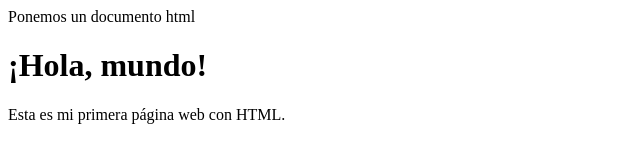
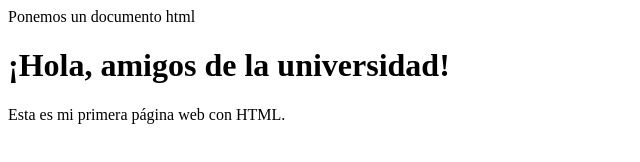
Before and after one commit to Borisv90/mi-repositorio3, a plain HTML site: page index.html in a window 1280 px wide. Shown: the whole page, without its empty margins (0-640 px from the left). Drawn offline with Linux system fonts and the light colour scheme.

Commit message:
mi segundo commit

```diff
--- a/index.html
+++ b/index.html
@@ -6,7 +6,7 @@ Ponemos un documento html
     <title>Mi primera página web</title>
 </head>
 <body>
-    <h1>¡Hola, mundo!</h1>
+    <h1>¡Hola, amigos de la universidad!</h1>
     <p>Esta es mi primera página web con HTML.</p>
 </body>
 </html>
```
